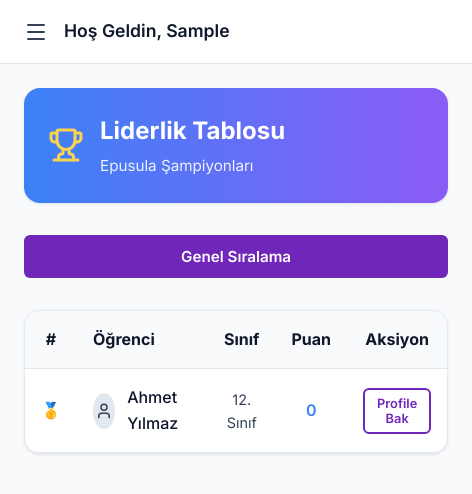
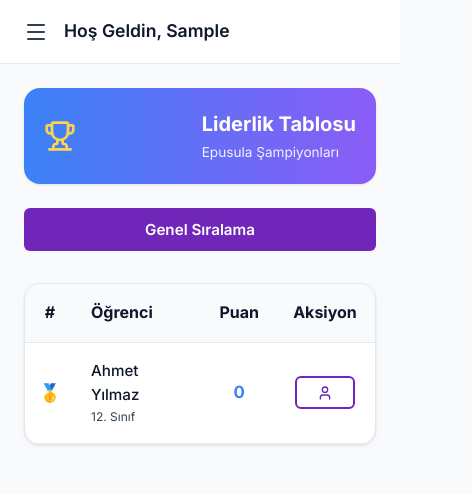
Before and after one commit to Abdullah497dk/Epusula-app1, a React (Vite) app: page /leaderboard in a window 390 px wide. Shown: the top 494 px of the page, 472 px wide, since content can reach past the window. Built offline with nearby package versions, Linux system fonts and the light colour scheme; sample sign-in values are in the browser's storage.

Commit message:
leadboard phone margings

```diff
--- a/src/index.css
+++ b/src/index.css
@@ -127,3 +127,32 @@ button {
   background-color: var(--color-purple-light);
   color: var(--color-white);
 }
+
+/* Responsive Utilities */
+.show-mobile {
+  display: none;
+}
+
+@media (max-width: 640px) {
+  .hide-mobile {
+    display: none !important;
+  }
+
+  .show-mobile {
+    display: block !important;
+  }
+
+  .leaderboard-header {
+    flex-direction: column !important;
+    align-items: flex-start !important;
+    gap: 1rem !important;
+    text-align: left;
+  }
+
+  .leaderboard-header > div:last-child {
+    align-self: stretch;
+    align-items: center !important;
+    flex-direction: row !important;
+    justify-content: space-between;
+  }
+}
--- a/src/pages/Leaderboard.jsx
+++ b/src/pages/Leaderboard.jsx
@@ -41,20 +41,21 @@ const Leaderboard = () => {
   return (
     <div style={{ paddingBottom: '2rem' }}>
       {/* Header Banner */}
-      <div className="card glass" style={{
+      <div className="card glass leaderboard-header" style={{
         display: 'flex',
         justifyContent: 'space-between',
         alignItems: 'center',
         background: 'linear-gradient(to right, #3b82f6, #8b5cf6)',
         color: 'var(--color-white)',
         border: 'none',
-        marginBottom: '2rem'
+        marginBottom: '1.5rem',
+        padding: '1.25rem'
       }}>
         <div style={{ display: 'flex', alignItems: 'center', gap: '1rem' }}>
-          <Trophy size={36} color="#fcd34d" />
+          <Trophy size={32} color="#fcd34d" />
           <div>
-            <h2 style={{ fontSize: '1.5rem', marginBottom: '0.25rem', color: 'white' }}>Liderlik Tablosu</h2>
-            <p style={{ opacity: 0.9, fontSize: '0.95rem' }}>Epusula Şampiyonları</p>
+            <h2 style={{ fontSize: '1.25rem', marginBottom: '0.15rem', color: 'white' }}>Liderlik Tablosu</h2>
+            <p style={{ opacity: 0.9, fontSize: '0.85rem' }}>Epusula Şampiyonları</p>
           </div>
         </div>
 
@@ -64,15 +65,15 @@ const Leaderboard = () => {
             flexDirection: 'column',
             alignItems: 'flex-end',
             backgroundColor: 'rgba(255,255,255,0.2)',
-            padding: '0.75rem 1.5rem',
+            padding: '0.5rem 1rem',
             borderRadius: 'var(--radius-md)'
           }}>
-            <span style={{ fontSize: '0.8rem', textTransform: 'uppercase', letterSpacing: '0.05em', opacity: 0.9 }}>
-              {viewMode === 'global' ? 'Genel Sıralaman' : 'Sınıf Sıralaman'}
+            <span style={{ fontSize: '0.7rem', textTransform: 'uppercase', letterSpacing: '0.05em', opacity: 0.9 }}>
+              {viewMode === 'global' ? 'Genel Sıra' : 'Sınıf Sıran'}
             </span>
-            <div style={{ display: 'flex', alignItems: 'baseline', gap: '0.5rem' }}>
-              <span style={{ fontWeight: 800, fontSize: '1.5rem' }}>#{myRank}</span>
-              <span style={{ fontSize: '0.9rem', opacity: 0.9 }}>({user.stats?.score || 0} Puan)</span>
+            <div style={{ display: 'flex', alignItems: 'baseline', gap: '0.35rem' }}>
+              <span style={{ fontWeight: 800, fontSize: '1.25rem' }}>#{myRank}</span>
+              <span style={{ fontSize: '0.8rem', opacity: 0.9 }}>({user.stats?.score || 0})</span>
             </div>
           </div>
         )}
@@ -100,14 +101,15 @@ const Leaderboard = () => {
 
       {/* Leaderboard List */}
       <div className="card" style={{ padding: 0, overflow: 'hidden' }}>
-        <table style={{ width: '100%', borderCollapse: 'collapse' }}>
+        <div style={{ overflowX: 'auto' }}>
+          <table style={{ width: '100%', borderCollapse: 'collapse', minWidth: '350px' }}>
             <thead>
               <tr style={{ backgroundColor: 'var(--color-white-off)', borderBottom: '1px solid var(--color-gray)' }}>
-              <th style={{ padding: '1rem', textAlign: 'center', width: '60px' }}>#</th>
+                <th style={{ padding: '1rem 0.5rem', textAlign: 'center', width: '50px' }}>#</th>
                 <th style={{ padding: '1rem', textAlign: 'left' }}>Öğrenci</th>
-              <th style={{ padding: '1rem', textAlign: 'center' }}>Sınıf</th>
+                <th className="hide-mobile" style={{ padding: '1rem', textAlign: 'center' }}>Sınıf</th>
                 <th style={{ padding: '1rem', textAlign: 'center' }}>Puan</th>
-              <th style={{ padding: '1rem', textAlign: 'center' }}>Aksiyon</th>
+                <th style={{ padding: '1rem', textAlign: 'center', width: '100px' }}>Aksiyon</th>
               </tr>
             </thead>
             <tbody>
@@ -124,32 +126,38 @@ const Leaderboard = () => {
                     backgroundColor: u.id === user?.id ? 'rgba(112, 38, 185, 0.05)' : 'transparent',
                     transition: 'background-color 0.2s'
                   }}>
-                  <td style={{ padding: '1rem', textAlign: 'center', fontWeight: 700, color: index < 3 ? 'var(--color-purple)' : 'var(--color-black)' }}>
+                    <td style={{ padding: '1rem 0.5rem', textAlign: 'center', fontWeight: 700, color: index < 3 ? 'var(--color-purple)' : 'var(--color-black)', fontSize: '1.1rem' }}>
                       {index === 0 ? '🥇' : index === 1 ? '🥈' : index === 2 ? '🥉' : index + 1}
                     </td>
                     <td style={{ padding: '1rem', display: 'flex', alignItems: 'center', gap: '0.75rem' }}>
-                    <div style={{
-                      width: '36px', height: '36px', borderRadius: '50%', backgroundColor: 'var(--color-gray)', display: 'flex', alignItems: 'center', justifyContent: 'center', overflow: 'hidden'
+                      <div className="hide-mobile" style={{
+                        width: '36px', height: '36px', borderRadius: '50%', backgroundColor: 'var(--color-gray)', display: 'flex', alignItems: 'center', justifyContent: 'center', overflow: 'hidden', flexShrink: 0
                       }}>
                         {u.profilePic ? <img src={u.profilePic} alt="" style={{width:'100%', height:'100%', objectFit:'cover'}}/> : <User size={18} color="var(--color-black-light)" />}
                       </div>
-                    <span style={{ fontWeight: u.id === user?.id ? 700 : 500, color: 'var(--color-black)' }}>
+                      <div style={{ display: 'flex', flexDirection: 'column' }}>
+                        <span style={{ fontWeight: u.id === user?.id ? 700 : 500, color: 'var(--color-black)', fontSize: '0.95rem' }}>
                           {u.name} {u.id === user?.id && '(Sen)'}
                         </span>
+                        <span className="show-mobile" style={{ fontSize: '0.75rem', color: 'var(--color-black-light)' }}>
+                          {getClassName(u.classId)}
+                        </span>
+                      </div>
                     </td>
-                  <td style={{ padding: '1rem', textAlign: 'center', color: 'var(--color-black-light)', fontSize: '0.9rem' }}>
+                    <td className="hide-mobile" style={{ padding: '1rem', textAlign: 'center', color: 'var(--color-black-light)', fontSize: '0.9rem' }}>
                       {getClassName(u.classId)}
                     </td>
-                  <td style={{ padding: '1rem', textAlign: 'center', fontWeight: 600, color: 'var(--color-blue)' }}>
+                    <td style={{ padding: '1rem', textAlign: 'center', fontWeight: 700, color: 'var(--color-blue)', fontSize: '1.05rem' }}>
                       {u.stats?.score || 0}
                     </td>
                     <td style={{ padding: '1rem', textAlign: 'center' }}>
                       <button
                         onClick={() => setSelectedProfile(u)}
                         className="btn btn-outline"
-                      style={{ padding: '0.4rem 0.75rem', fontSize: '0.8rem' }}
+                        style={{ padding: '0.4rem', fontSize: '0.7rem', minWidth: '60px' }}
                       >
-                      Profile Bak
+                        <span className="hide-mobile">Profile Bak</span>
+                        <User className="show-mobile" size={16} style={{ margin: '0 auto' }} />
                       </button>
                     </td>
                   </tr>
@@ -157,6 +165,7 @@ const Leaderboard = () => {
               )}
             </tbody>
           </table>
+        </div>
       </div>
 
       {/* Public Profile Modal */}
```
Lines whose indentation alone changed are shown as unchanged.
